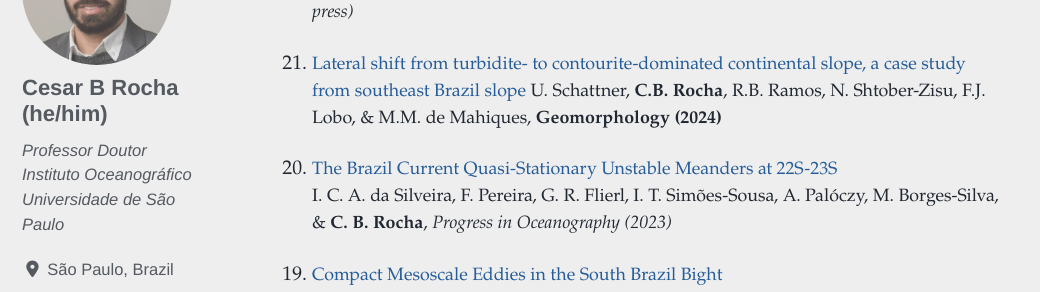
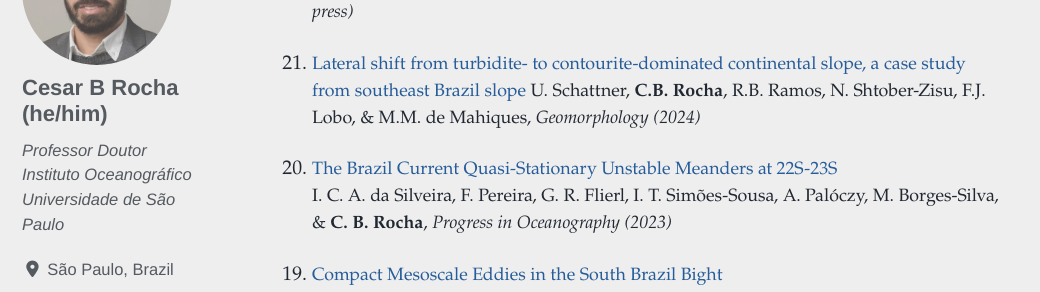
Before and after one commit to cesar-rocha/cesar-rocha.github.io, a Jekyll site: the page built from _pages/publications.md, in a window 1280 px wide and 900 px high, scrolled down 2090 px. Shown: the part 150-442 px from the top of the window, without its empty margins (0-1040 px from the left). Built offline with Jekyll 4.4.1, drawn with Linux system fonts in a browser that asks for light colours; cached includes are drawn as plain includes; nearby versions of some CDN libraries.

Commit message:
fix bold

```diff
--- a/_pages/publications.md
+++ b/_pages/publications.md
@@ -40,7 +40,7 @@ header:
    E. Campos, **C. B. Rocha**, M. Goes, S. Dong, H. Lopez, G. Goni, *Applied Ocean Research (in press)*
 
 0. [Lateral shift from turbidite- to contourite-dominated continental slope, a case study from southeast Brazil slope][21]
-   U. Schattner, **C.B. Rocha**, R.B. Ramos, N. Shtober-Zisu, F.J. Lobo, & M.M. de Mahiques, **Geomorphology (2024)**
+   U. Schattner, **C.B. Rocha**, R.B. Ramos, N. Shtober-Zisu, F.J. Lobo, & M.M. de Mahiques, *Geomorphology (2024)*
 
 0. [The Brazil Current Quasi-Stationary Unstable Meanders at 22S-23S][20]
    I. C. A. da Silveira, F. Pereira, G. R. Flierl, I. T. Simões-Sousa, A. Palóczy, M. Borges-Silva, & **C. B. Rocha**, *Progress in Oceanography (2023)*
```
